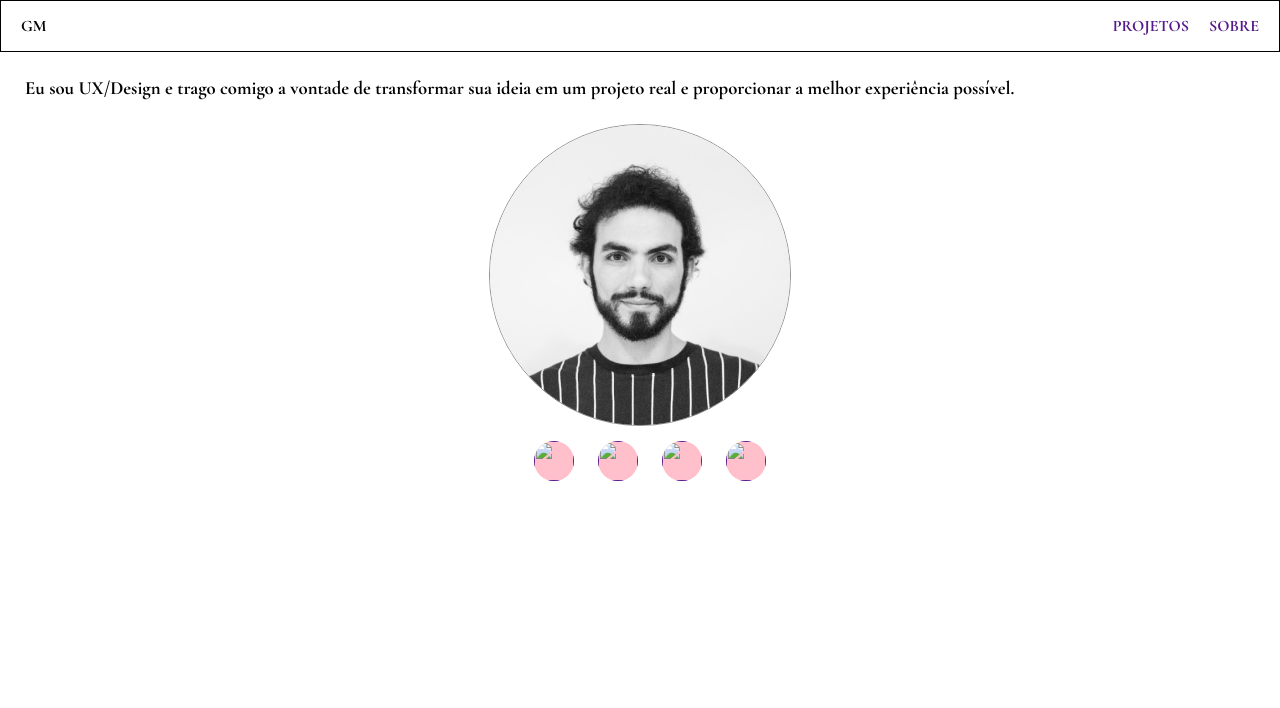
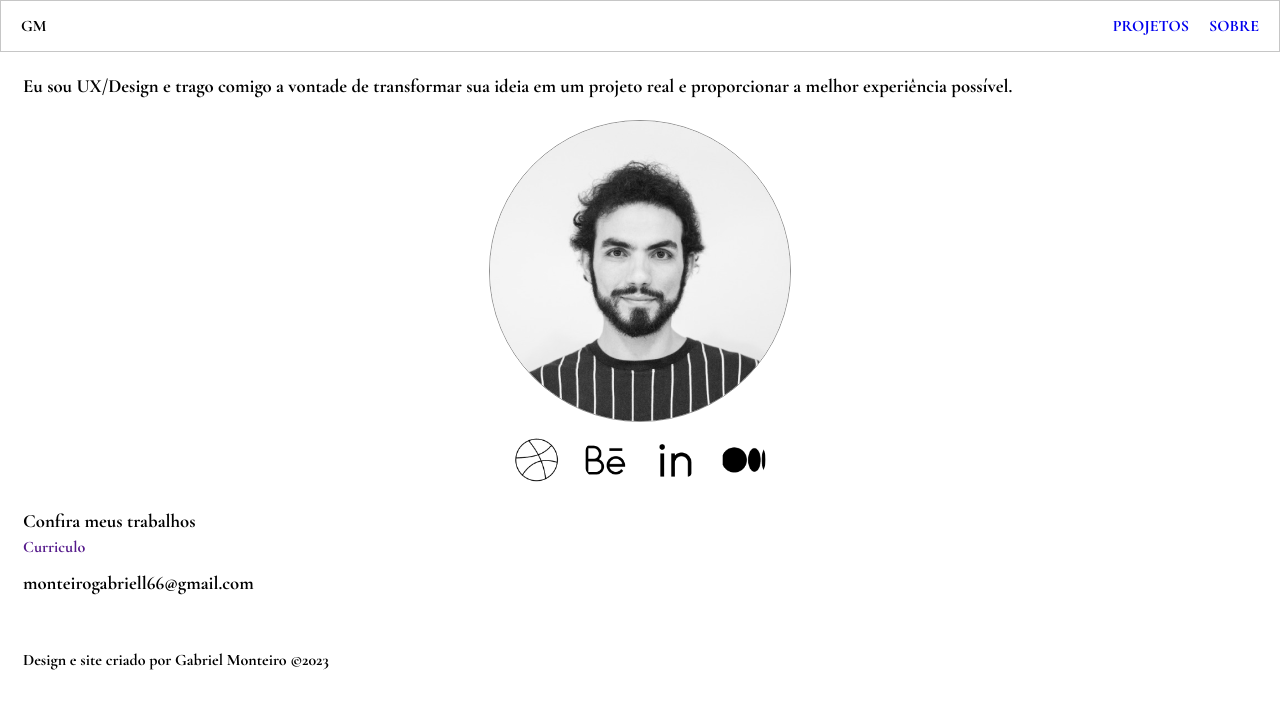
Before and after one commit to Monteirogb/ultimo-teste, a plain HTML site: page Pagina2/sobre.html in a window 1280 px wide. Drawn offline with nearby package versions, Linux system fonts and the light colour scheme.

Commit message:
pagina
criando pagina

```diff
--- a/Pagina2/sobre.html
+++ b/Pagina2/sobre.html
@@ -11,8 +11,8 @@
         <div>GM</div>
         <nav class="menus">
             <ul>
-                <li><a href="">PROJETOS</a></li>
-                <li><a href="">SOBRE</a></li>
+                <li><a href="/pagina1/projetos.html">PROJETOS</a></li>
+                <li><a href="/Pagina2/sobre.html">SOBRE</a></li>
             </ul>
         </nav>
     </header>
@@ -25,13 +25,22 @@
         </section>
         <section id="redes-sociais">
             <ul>
-                <li><a href=""><img src="" alt=""></a></li>
-                <li><a href=""><img src="" alt=""></a></li>
-                <li><a href=""><img src="" alt=""></a></li>
-                <li><a href=""><img src="" alt=""></a></li>
+                <li><a href=""><img src="teenyicons_dribbble-outlinelink.png" alt=""></a></li>
+                <li><a href=""><img src="teenyicons_behance-outlinelink.png" alt=""></a></li>
+                <li><a href=""><img src="ri_linkedin-linelink.png" alt=""></a></li>
+                <li><a href=""><img src="bi_mediumlink.png" alt=""></a></li>
             </ul>
         </section>
+        <div class="t-c-e">
+            <h3>Confira meus trabalhos</h3>
+           <ul>
+            <li><a href="">Curriculo</a></li>
+           </ul>
+           <p>monteirogabriell66@gmail.com</p>
+        </div>
     </main>
-
+    <footer>
+        <p>Design e site criado por Gabriel Monteiro &copy;2023</p>
+    </footer>
 </body>
 </html>
--- a/Pagina2/style-sobre.css
+++ b/Pagina2/style-sobre.css
@@ -10,7 +10,7 @@ header{
     justify-content: space-between;
     align-items: center;
     padding: 15px 20px;
-    border: 1px solid black;
+    border: 1px solid rgba(0, 0, 0, 0.225);
 }
 .menus ul{
     list-style: none;
@@ -25,7 +25,7 @@ header{
 }
 .apresentacao{
     display: flex;
-    margin: 25px;
+    margin: 23px;
 }
 #foto-perfil{
     display: flex;
@@ -52,15 +52,37 @@ header{
     list-style: none;
 }
 #redes-sociais li{
-    margin-left: 20px;
+    margin-right: 10px;
+    margin-left: 10px;
     display: inline-block;
 }
 #redes-sociais a{
     text-decoration: none;
 }
 #redes-sociais img{
-    height: 40px;
-    width: 40px;
+    height: 45px;
+    width: 45px;
     border-radius: 50px;
-    background: pink;
 }
+.t-c-e{
+    padding:23px;
+}
+.t-c-e li{
+   margin-top: 5px;
+   list-style: none;
+}
+.t-c-e a{
+    text-decoration: none;
+}
+.t-c-e p{
+    margin-top: 15px;
+    font-size: 14pt;
+}
+footer{
+    padding: 23px;
+    display: flex;
+}
+footer p{
+    position: relative;
+    bottom: -10px;
+}
--- /dev/null
+++ b/pagina1/style-projetos.css
@@ -0,0 +1,25 @@
+@import url('https://fonts.googleapis.com/css2?family=Cormorant+Garamond:wght@700&display=swap');
+*{
+    margin: 0px;
+    padding: 0px;
+    font-family:'Cormorant Garamond', serif;
+}
+
+header{
+    display: flex;
+    justify-content: space-between;
+    align-items: center;
+    padding: 15px 20px;
+    border: 1px solid rgba(0, 0, 0, 0.225);
+}
+.menus ul{
+    list-style: none;
+    display: flex;
+    justify-content: flex-end;
+}
+.menus li{
+    margin-left: 20px;
+}
+.menus a {
+    text-decoration: none;
+}
```
Also changed, not shown: pagina1/projetos.html (added, +20 -0 lines), Pagina2/bi_mediumlink.png (added), Pagina2/ri_linkedin-linelink.png (added), Pagina2/teenyicons_behance-outlinelink.png (added), Pagina2/teenyicons_dribbble-outlinelink.png (added).
